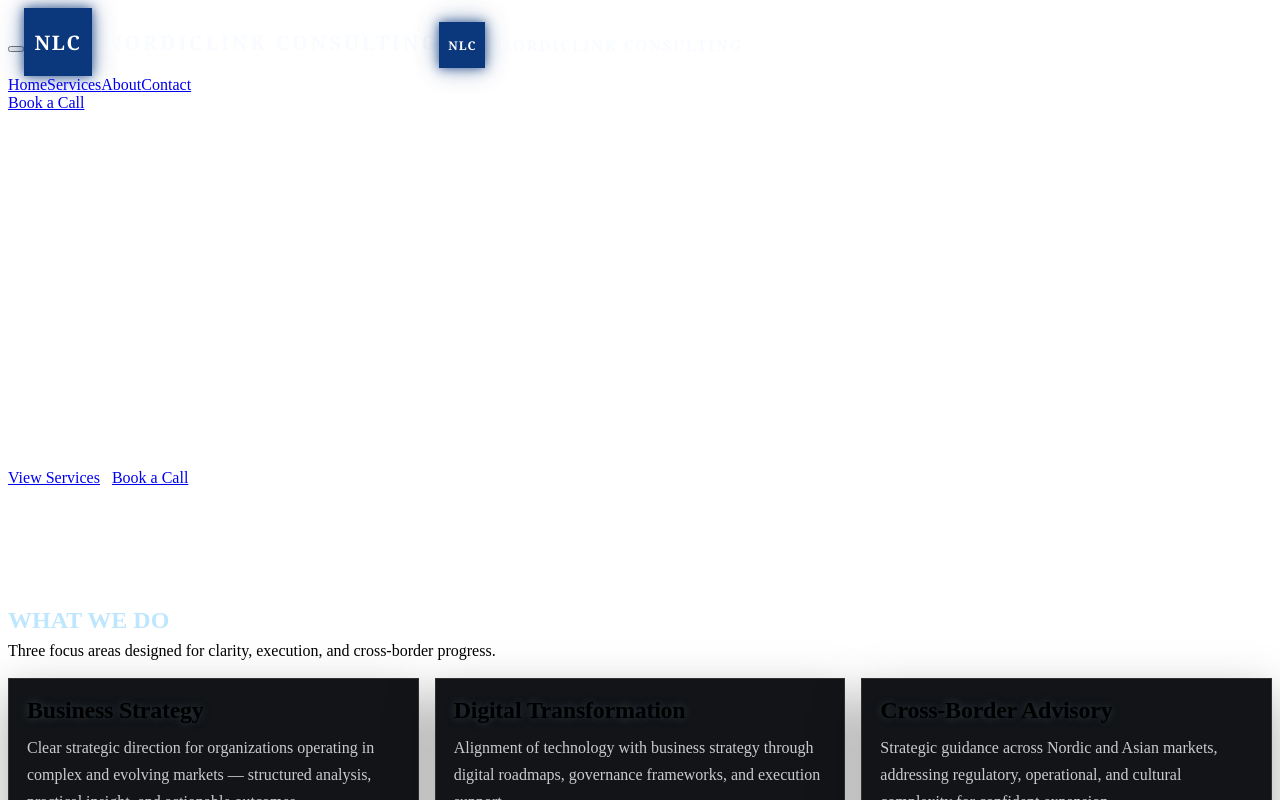
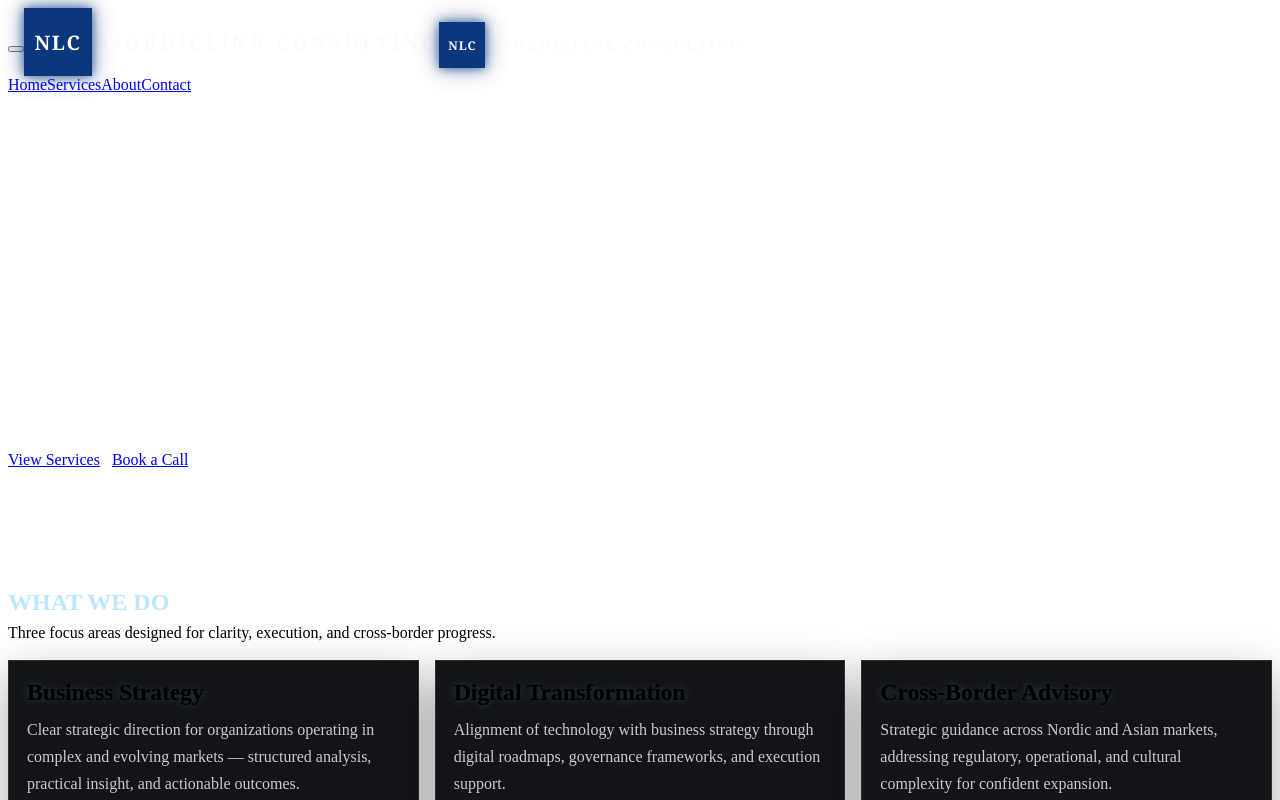
Before and after one commit to jeanalbertsen-svg/nordiclink-site, a React (Vite) app: page / in a window 1280 px wide. Shown: the top 800 px of the page. Built offline with nearby package versions, Linux system fonts and the light colour scheme; the HTML template or start-up script is replaced by a standard one.

Commit message:
Update website styles

```diff
--- a/src/components/Header.jsx
+++ b/src/components/Header.jsx
@@ -66,10 +66,6 @@ export default function Header({ mobileOpen, setMobileOpen }) {
               Contact
             </NavLink>
           </nav>
-
-          <a href="/contact" className="button buttonPrimary headerCta">
-            Book a Call
-          </a>
         </div>
       </div>
 
```
